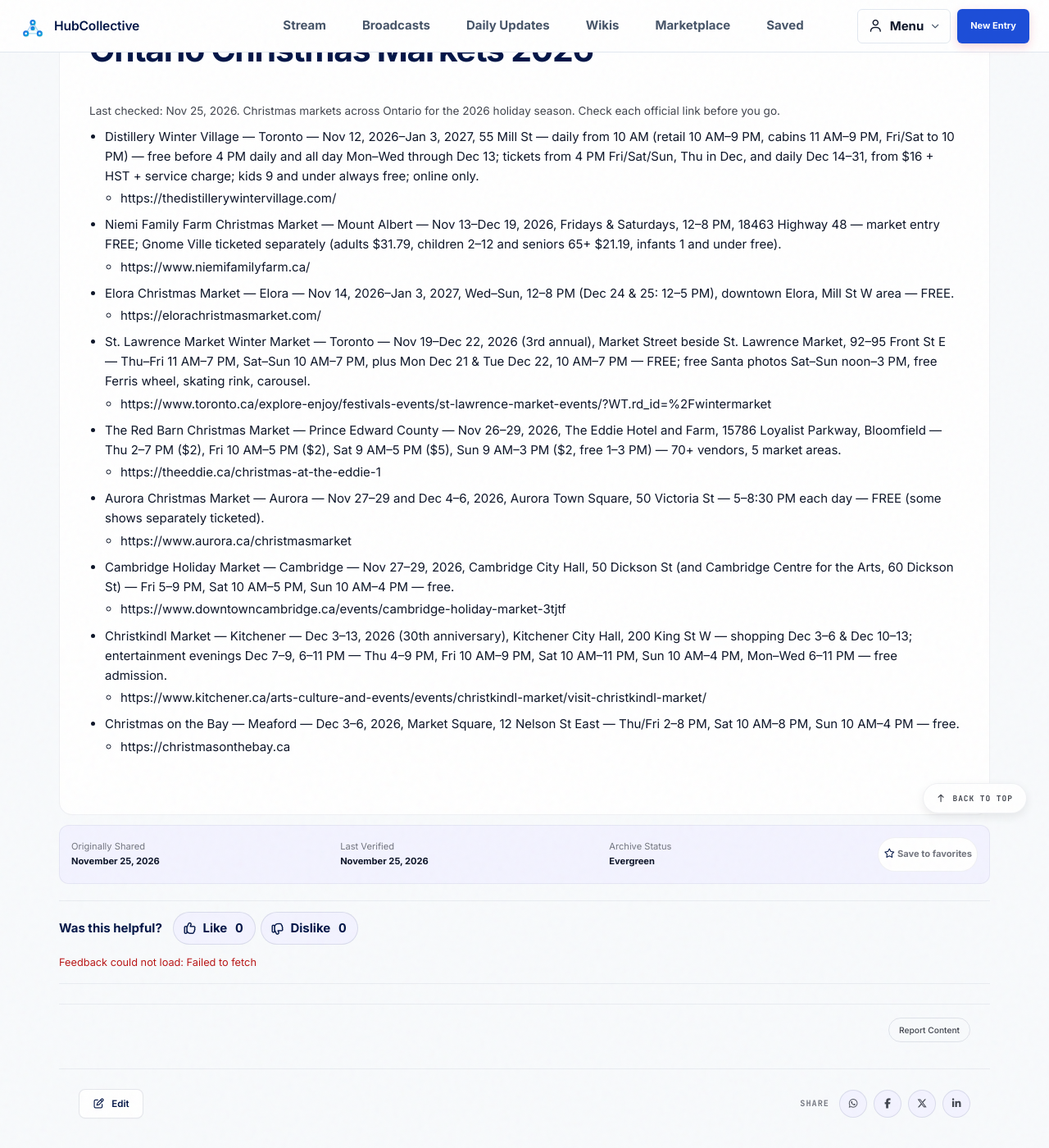
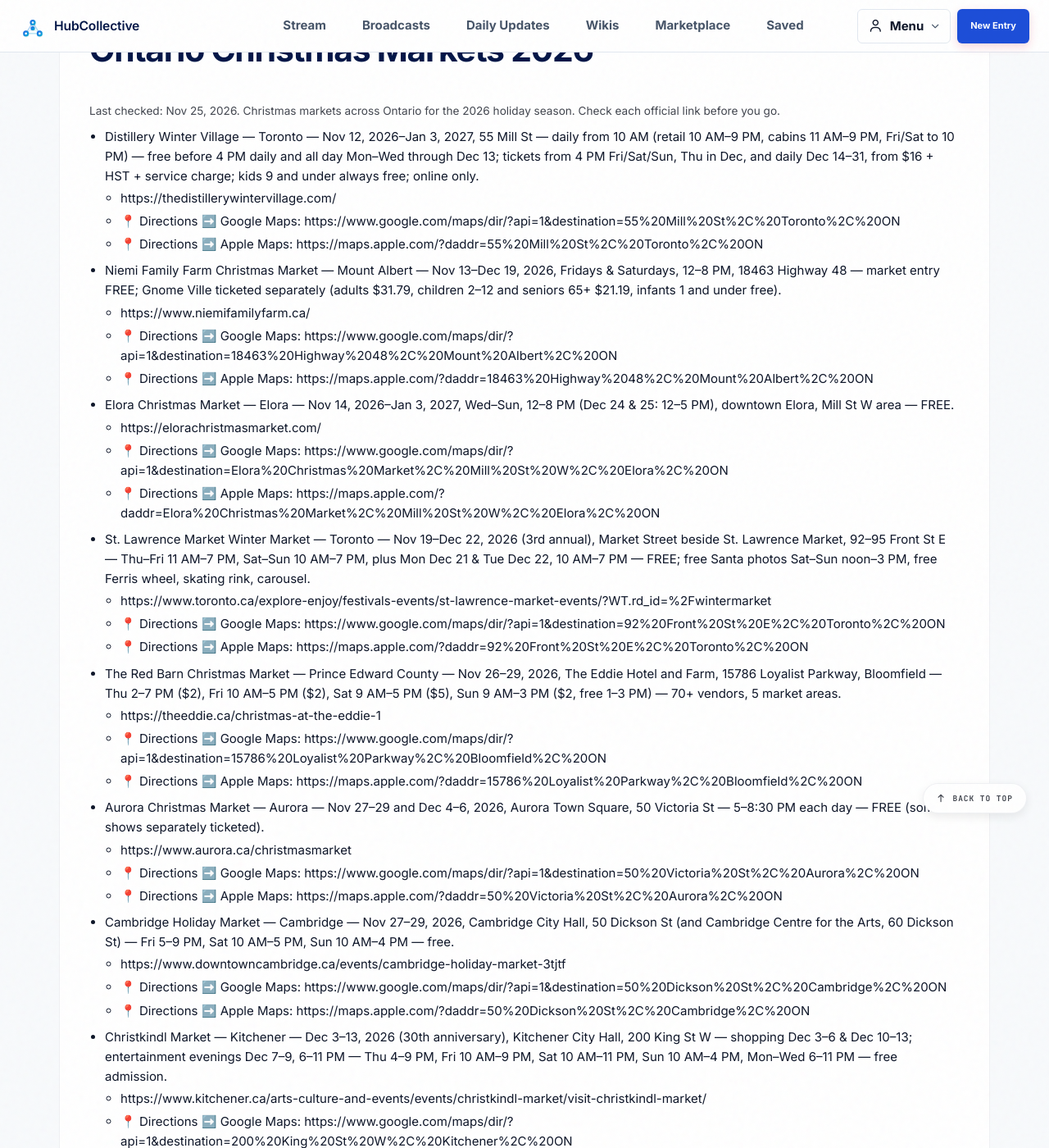
Before and after one commit to the-hub-community/hub-web, a Jekyll site: the page built from content/gta-events/ontario-christmas-markets-2026.md, in a window 1280 px wide and 1400 px high, scrolled down 845 px. Shown: the whole window at 82% size. Built offline with Jekyll 4.4.1, drawn with Linux system fonts in a browser that asks for light colours; some of the changed text lies outside the part shown.

Commit message:
sync(gta-events): content/gta-events/ontario-christmas-markets-2026.md

```diff
--- a/content/gta-events/ontario-christmas-markets-2026.md
+++ b/content/gta-events/ontario-christmas-markets-2026.md
@@ -19,24 +19,43 @@ date: 2026-11-25T19:12:19.268Z
 
 <div class="lh-text">
 Last checked: Nov 25, 2026. Christmas markets across Ontario for the 2026 holiday season. Check each official link before you go.
+
 - Distillery Winter Village — Toronto — Nov 12, 2026–Jan 3, 2027, 55 Mill St — daily from 10 AM (retail 10 AM–9 PM, cabins 11 AM–9 PM, Fri/Sat to 10 PM) — free before 4 PM daily and all day Mon–Wed through Dec 13; tickets from 4 PM Fri/Sat/Sun, Thu in Dec, and daily Dec 14–31, from $16 + HST + service charge; kids 9 and under always free; online only.
-- [https://thedistillerywintervillage.com/](https://thedistillerywintervillage.com/)
-- Niemi Family Farm Christmas Market — Mount Albert — Nov 13–Dec 19, 2026, Fridays & Saturdays, 12–8 PM, 18463 Highway 48 — market entry FREE; GnomeVille ticketed separately (adults $31.79, children 2–12 and seniors 65+ $21.19, infants 1 and under free).
-- [https://www.niemifamilyfarm.ca/](https://www.niemifamilyfarm.ca/)
+  - [https://thedistillerywintervillage.com/](https://thedistillerywintervillage.com/)
+  - 📍 Directions ➡️ Google Maps: [https://www.google.com/maps/dir/?api=1&destination=55%20Mill%20St%2C%20Toronto%2C%20ON](https://www.google.com/maps/dir/?api=1&destination=55%20Mill%20St%2C%20Toronto%2C%20ON)
+  - 📍 Directions ➡️ Apple Maps: [https://maps.apple.com/?daddr=55%20Mill%20St%2C%20Toronto%2C%20ON](https://maps.apple.com/?daddr=55%20Mill%20St%2C%20Toronto%2C%20ON)
+- Niemi Family Farm Christmas Market — Mount Albert — Nov 13–Dec 19, 2026, Fridays & Saturdays, 12–8 PM, 18463 Highway 48 — market entry FREE; Gnome Ville ticketed separately (adults $31.79, children 2–12 and seniors 65+ $21.19, infants 1 and under free).
+  - [https://www.niemifamilyfarm.ca/](https://www.niemifamilyfarm.ca/)
+  - 📍 Directions ➡️ Google Maps: [https://www.google.com/maps/dir/?api=1&destination=18463%20Highway%2048%2C%20Mount%20Albert%2C%20ON](https://www.google.com/maps/dir/?api=1&destination=18463%20Highway%2048%2C%20Mount%20Albert%2C%20ON)
+  - 📍 Directions ➡️ Apple Maps: [https://maps.apple.com/?daddr=18463%20Highway%2048%2C%20Mount%20Albert%2C%20ON](https://maps.apple.com/?daddr=18463%20Highway%2048%2C%20Mount%20Albert%2C%20ON)
 - Elora Christmas Market — Elora — Nov 14, 2026–Jan 3, 2027, Wed–Sun, 12–8 PM (Dec 24 & 25: 12–5 PM), downtown Elora, Mill St W area — FREE.
-- [https://elorachristmasmarket.com/](https://elorachristmasmarket.com/)
+  - [https://elorachristmasmarket.com/](https://elorachristmasmarket.com/)
+  - 📍 Directions ➡️ Google Maps: [https://www.google.com/maps/dir/?api=1&destination=Elora%20Christmas%20Market%2C%20Mill%20St%20W%2C%20Elora%2C%20ON](https://www.google.com/maps/dir/?api=1&destination=Elora%20Christmas%20Market%2C%20Mill%20St%20W%2C%20Elora%2C%20ON)
+  - 📍 Directions ➡️ Apple Maps: [https://maps.apple.com/?daddr=Elora%20Christmas%20Market%2C%20Mill%20St%20W%2C%20Elora%2C%20ON](https://maps.apple.com/?daddr=Elora%20Christmas%20Market%2C%20Mill%20St%20W%2C%20Elora%2C%20ON)
 - St. Lawrence Market Winter Market — Toronto — Nov 19–Dec 22, 2026 (3rd annual), Market Street beside St. Lawrence Market, 92–95 Front St E — Thu–Fri 11 AM–7 PM, Sat–Sun 10 AM–7 PM, plus Mon Dec 21 & Tue Dec 22, 10 AM–7 PM — FREE; free Santa photos Sat–Sun noon–3 PM, free Ferris wheel, skating rink, carousel.
-- [https://www.toronto.ca/explore-enjoy/festivals-events/st-lawrence-market-events/?WT.rd_id=%2Fwintermarket](https://www.toronto.ca/explore-enjoy/festivals-events/st-lawrence-market-events/?WT.rd_id=%2Fwintermarket)
+  - [https://www.toronto.ca/explore-enjoy/festivals-events/st-lawrence-market-events/?WT.rd_id=%2Fwintermarket](https://www.toronto.ca/explore-enjoy/festivals-events/st-lawrence-market-events/?WT.rd_id=%2Fwintermarket)
+  - 📍 Directions ➡️ Google Maps: [https://www.google.com/maps/dir/?api=1&destination=92%20Front%20St%20E%2C%20Toronto%2C%20ON](https://www.google.com/maps/dir/?api=1&destination=92%20Front%20St%20E%2C%20Toronto%2C%20ON)
+  - 📍 Directions ➡️ Apple Maps: [https://maps.apple.com/?daddr=92%20Front%20St%20E%2C%20Toronto%2C%20ON](https://maps.apple.com/?daddr=92%20Front%20St%20E%2C%20Toronto%2C%20ON)
 - The Red Barn Christmas Market — Prince Edward County — Nov 26–29, 2026, The Eddie Hotel and Farm, 15786 Loyalist Parkway, Bloomfield — Thu 2–7 PM ($2), Fri 10 AM–5 PM ($2), Sat 9 AM–5 PM ($5), Sun 9 AM–3 PM ($2, free 1–3 PM) — 70+ vendors, 5 market areas.
-- [https://theeddie.ca/christmas-at-the-eddie-1](https://theeddie.ca/christmas-at-the-eddie-1)
+  - [https://theeddie.ca/christmas-at-the-eddie-1](https://theeddie.ca/christmas-at-the-eddie-1)
+  - 📍 Directions ➡️ Google Maps: [https://www.google.com/maps/dir/?api=1&destination=15786%20Loyalist%20Parkway%2C%20Bloomfield%2C%20ON](https://www.google.com/maps/dir/?api=1&destination=15786%20Loyalist%20Parkway%2C%20Bloomfield%2C%20ON)
+  - 📍 Directions ➡️ Apple Maps: [https://maps.apple.com/?daddr=15786%20Loyalist%20Parkway%2C%20Bloomfield%2C%20ON](https://maps.apple.com/?daddr=15786%20Loyalist%20Parkway%2C%20Bloomfield%2C%20ON)
 - Aurora Christmas Market — Aurora — Nov 27–29 and Dec 4–6, 2026, Aurora Town Square, 50 Victoria St — 5–8:30 PM each day — FREE (some shows separately ticketed).
-- [https://www.aurora.ca/christmasmarket](https://www.aurora.ca/christmasmarket)
+  - [https://www.aurora.ca/christmasmarket](https://www.aurora.ca/christmasmarket)
+  - 📍 Directions ➡️ Google Maps: [https://www.google.com/maps/dir/?api=1&destination=50%20Victoria%20St%2C%20Aurora%2C%20ON](https://www.google.com/maps/dir/?api=1&destination=50%20Victoria%20St%2C%20Aurora%2C%20ON)
+  - 📍 Directions ➡️ Apple Maps: [https://maps.apple.com/?daddr=50%20Victoria%20St%2C%20Aurora%2C%20ON](https://maps.apple.com/?daddr=50%20Victoria%20St%2C%20Aurora%2C%20ON)
 - Cambridge Holiday Market — Cambridge — Nov 27–29, 2026, Cambridge City Hall, 50 Dickson St (and Cambridge Centre for the Arts, 60 Dickson St) — Fri 5–9 PM, Sat 10 AM–5 PM, Sun 10 AM–4 PM — free.
-- [https://www.downtowncambridge.ca/events/cambridge-holiday-market-3tjtf](https://www.downtowncambridge.ca/events/cambridge-holiday-market-3tjtf)
+  - [https://www.downtowncambridge.ca/events/cambridge-holiday-market-3tjtf](https://www.downtowncambridge.ca/events/cambridge-holiday-market-3tjtf)
+  - 📍 Directions ➡️ Google Maps: [https://www.google.com/maps/dir/?api=1&destination=50%20Dickson%20St%2C%20Cambridge%2C%20ON](https://www.google.com/maps/dir/?api=1&destination=50%20Dickson%20St%2C%20Cambridge%2C%20ON)
+  - 📍 Directions ➡️ Apple Maps: [https://maps.apple.com/?daddr=50%20Dickson%20St%2C%20Cambridge%2C%20ON](https://maps.apple.com/?daddr=50%20Dickson%20St%2C%20Cambridge%2C%20ON)
 - Christkindl Market — Kitchener — Dec 3–13, 2026 (30th anniversary), Kitchener City Hall, 200 King St W — shopping Dec 3–6 & Dec 10–13; entertainment evenings Dec 7–9, 6–11 PM — Thu 4–9 PM, Fri 10 AM–9 PM, Sat 10 AM–11 PM, Sun 10 AM–4 PM, Mon–Wed 6–11 PM — free admission.
-- [https://www.kitchener.ca/arts-culture-and-events/events/christkindl-market/visit-christkindl-market/](https://www.kitchener.ca/arts-culture-and-events/events/christkindl-market/visit-christkindl-market/)
+  - [https://www.kitchener.ca/arts-culture-and-events/events/christkindl-market/visit-christkindl-market/](https://www.kitchener.ca/arts-culture-and-events/events/christkindl-market/visit-christkindl-market/)
+  - 📍 Directions ➡️ Google Maps: [https://www.google.com/maps/dir/?api=1&destination=200%20King%20St%20W%2C%20Kitchener%2C%20ON](https://www.google.com/maps/dir/?api=1&destination=200%20King%20St%20W%2C%20Kitchener%2C%20ON)
+  - 📍 Directions ➡️ Apple Maps: [https://maps.apple.com/?daddr=200%20King%20St%20W%2C%20Kitchener%2C%20ON](https://maps.apple.com/?daddr=200%20King%20St%20W%2C%20Kitchener%2C%20ON)
 - Christmas on the Bay — Meaford — Dec 3–6, 2026, Market Square, 12 Nelson St East — Thu/Fri 2–8 PM, Sat 10 AM–8 PM, Sun 10 AM–4 PM — free.
-- [https://christmasonthebay.ca](https://christmasonthebay.ca)
+  - [https://christmasonthebay.ca](https://christmasonthebay.ca)
+  - 📍 Directions ➡️ Google Maps: [https://www.google.com/maps/dir/?api=1&destination=12%20Nelson%20St%20E%2C%20Meaford%2C%20ON](https://www.google.com/maps/dir/?api=1&destination=12%20Nelson%20St%20E%2C%20Meaford%2C%20ON)
+  - 📍 Directions ➡️ Apple Maps: [https://maps.apple.com/?daddr=12%20Nelson%20St%20E%2C%20Meaford%2C%20ON](https://maps.apple.com/?daddr=12%20Nelson%20St%20E%2C%20Meaford%2C%20ON)
 </div>
 <div class="lh-clear"></div>
 </div>
```
Also changed, not shown: other parts of content/gta-events/ontario-christmas-markets-2026.md (+2 -2 lines).
